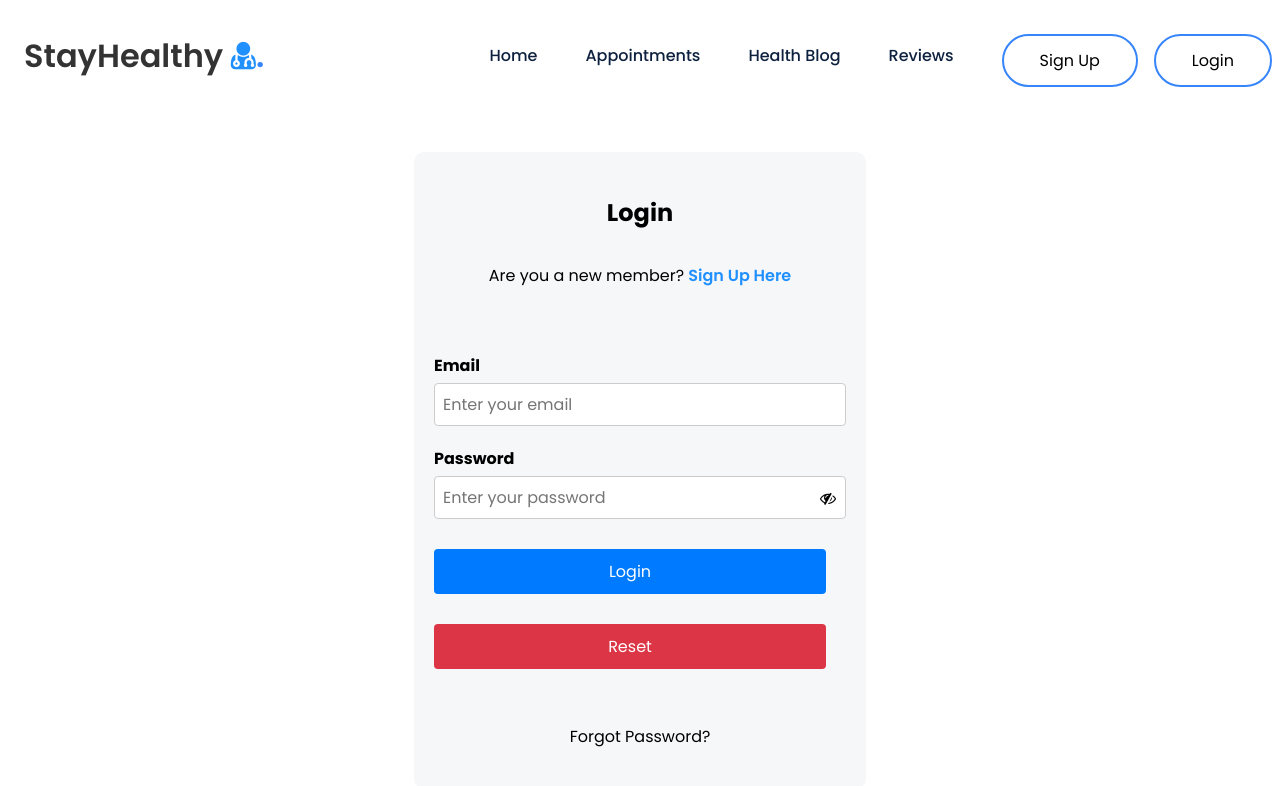
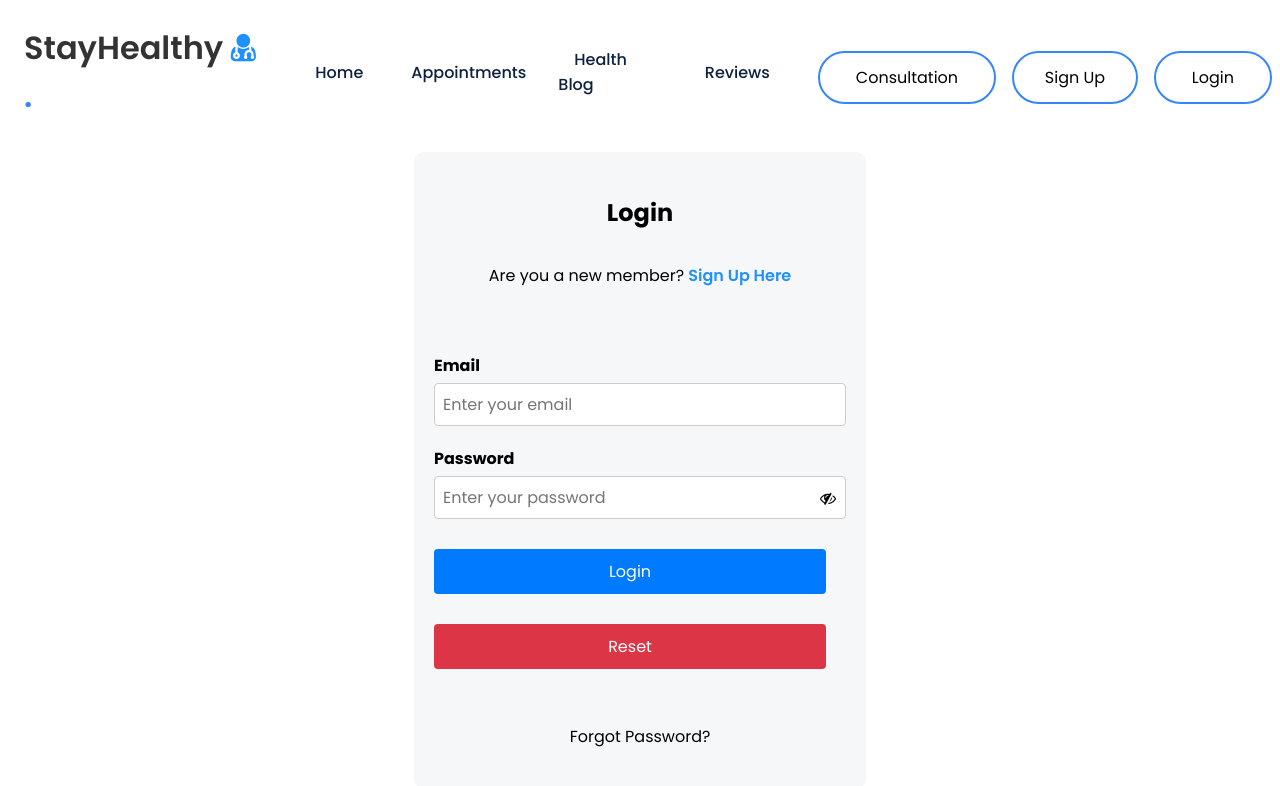
Before and after one commit to FranOMeany/capstone-app, a React (Create React App) app: page /Login in a window 1280 px wide. Shown: the top 786 px of the page. Built offline with nearby package versions, Linux system fonts and the light colour scheme.

Commit message:
Updated Notification component

```diff
--- a/src/App.js
+++ b/src/App.js
@@ -5,7 +5,7 @@ import Landing_Page from './Components/Landing_Page/Landing_page/Landing_Page';
 import InstantConsultation from './Components/InstantConsultation/InstantConsultation';
 import BookingConsultation from './Components/BookingConsultation/BookingConsultation';
 
-
+import Notification from './Components/Notification/Notification';
 import ReviewForm from "./Components/ReviewForm/ReviewForm";
 import Login from "./Components/Login/Login";
 import SignUp from "./Components/Sign_Up/Sign_Up";
@@ -16,22 +16,20 @@ function App() {
     return (
         <div className="App">
             <BrowserRouter>
-            <Navbar />
+                <Navbar />
+                <Notification>
                   <Routes>
                     <Route path="/" element={<Landing_Page/>}/>
-
                     <Route path="/Login" element={<Login/>}/>
                     <Route path="/SignUp" element={<SignUp/>}/>
                     <Route path="/InstantConsultation" element={<InstantConsultation/>} />
                     <Route path="/BookingConsultation" element={<BookingConsultation/>} />
-
                     <Route path="/ReviewForm" element={<ReviewForm/>}/>
                     <Route path="/ProfileCard" element={<ProfileCard/>}/>
                     <Route path="/ReportsLayout" element={<ReportsLayout/>}/>
-
-
                     <Route path="/instant-consultation" element={<InstantConsultation />} />
                   </Routes>
+                </Notification>
             </BrowserRouter>
         </div>
       );
--- a/src/Components/InstantConsultation/DoctorCardIC/DoctorCardIC.js
+++ b/src/Components/InstantConsultation/DoctorCardIC/DoctorCardIC.js
@@ -33,7 +33,7 @@ const DoctorCardIC = ({ name, speciality, experience, ratings, profilePic }) =>
     <div className="doctor-card-container">
       <div className="doctor-card-details-container">
         <div className="doctor-card-profile-image-container">
-        <svg xmlns="http://www.w3.org/2000/svg" width="46" height="46" fill="currentColor" class="bi bi-person-fill" viewBox="0 0 16 16"> <path d="M3 14s-1 0-1-1 1-4 6-4 6 3 6 4-1 1-1 1H3zm5-6a3 3 0 1 0 0-6 3 3 0 0 0 0 6z"/> </svg>
+        <svg xmlns="http://www.w3.org/2000/svg" width="46" height="46" fill="currentColor" className="bi bi-person-fill" viewBox="0 0 16 16"> <path d="M3 14s-1 0-1-1 1-4 6-4 6 3 6 4-1 1-1 1H3zm5-6a3 3 0 1 0 0-6 3 3 0 0 0 0 6z"/> </svg>
         </div>
         <div className="doctor-card-details">
           <div className="doctor-card-detail-name">{name}</div>
@@ -72,7 +72,7 @@ const DoctorCardIC = ({ name, speciality, experience, ratings, profilePic }) =>
             <div className="doctorbg" style={{ height: '100vh', overflow: 'scroll' }}>
               <div>
                 <div className="doctor-card-profile-image-container">
-                <svg xmlns="http://www.w3.org/2000/svg" width="46" height="46" fill="currentColor" class="bi bi-person-fill" viewBox="0 0 16 16"> <path d="M3 14s-1 0-1-1 1-4 6-4 6 3 6 4-1 1-1 1H3zm5-6a3 3 0 1 0 0-6 3 3 0 0 0 0 6z"/> </svg>
+                <svg xmlns="http://www.w3.org/2000/svg" width="46" height="46" fill="currentColor" className="bi bi-person-fill" viewBox="0 0 16 16"> <path d="M3 14s-1 0-1-1 1-4 6-4 6 3 6 4-1 1-1 1H3zm5-6a3 3 0 1 0 0-6 3 3 0 0 0 0 6z"/> </svg>
                 </div>
                 <div className="doctor-card-details">
                   <div className="doctor-card-detail-name">{name}</div>
--- a/src/Components/InstantConsultation/InstantConsultation.js
+++ b/src/Components/InstantConsultation/InstantConsultation.js
@@ -21,7 +21,7 @@ const InstantConsultation = () => {
                 setFilteredDoctors(filtered);
 
                 setIsSearched(true);
-                window.reload()
+                // window.reload()
             } else {
                 setFilteredDoctors([]);
                 setIsSearched(false);
--- a/src/Components/Navbar/Navbar.js
+++ b/src/Components/Navbar/Navbar.js
@@ -110,6 +110,11 @@ const Navbar = () => {
         ) : (
           <>
             <li className="link">
+              <Link to="/InstantConsultation">
+                <button className="btn1">Consultation</button>
+              </Link>
+            </li>
+            <li className="link">
               <Link to="/signup">
                 <button className="btn1">Sign Up</button>
               </Link>
--- a/src/Components/Notification/Notification.js
+++ b/src/Components/Notification/Notification.js
@@ -25,6 +25,11 @@ const Notification = ({ children }) => {
     if (storedAppointmentData) {
       setAppointmentData(storedAppointmentData);
     }
+
+    //setIsLoggedIn(true);
+    //setUsername("Francisco J. O'Meany");
+    console.log("Notification set");
+
   }, []);
   return (
     <div>
--- a/src/config.js
+++ b/src/config.js
@@ -1,4 +1,4 @@
-export const API_URL = window.location.hostname === "localhost" ? "<add your theia server side url>" : "add your theia server side url";
+export const API_URL = window.location.hostname === "localhost" ? "<add your theia server side url>" : "https://api.npoint.io/9a5543d36f1460da2f63";
 console.log(
     "API_URL :",
     API_URL
--- a/src/server/db.js
+++ b/src/server/db.js
@@ -1,5 +1,5 @@
 const mongoose = require('mongoose');
-const mongoURI =  "mongodb://root:MTkxMTAtZnJhbmNp@127.0.0.1:27017";
+const mongoURI =  "mongodb://root:NTI4Mi1mcmFuY2lz@127.0.0.1:27017";
 
 const connectToMongo = async (retryCount) => {
     const MAX_RETRIES = 3;
```
